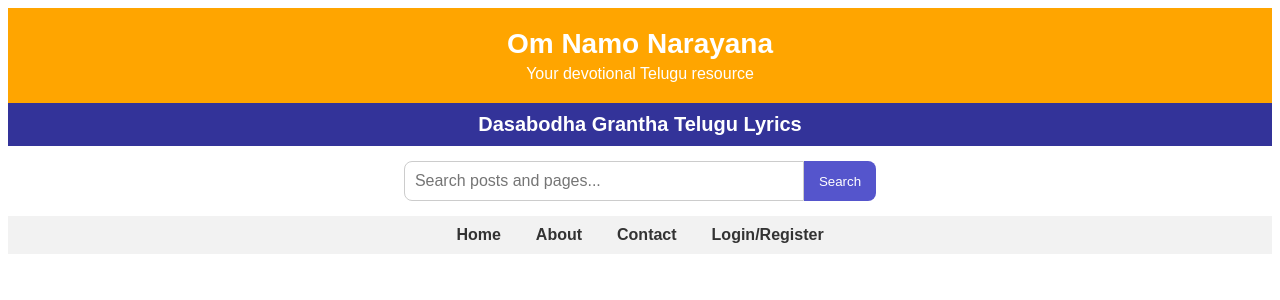
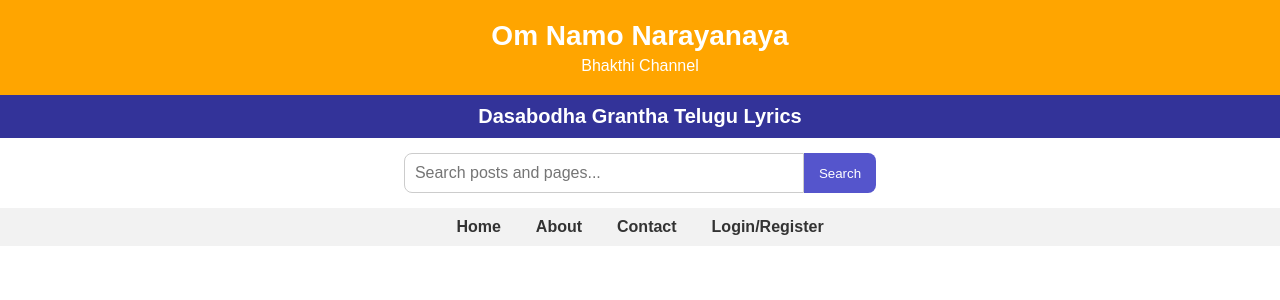
Before and after one commit to csrgnk/gsrgnk.github.io, a Jekyll site: the page header.html, which Jekyll copies as it is, in a window 1280 px wide. Shown: the top 300 px of the page. Built offline with Jekyll 4.4.1, drawn with Linux system fonts in a browser that asks for light colours.

Commit message:
Update header.html

```diff
--- a/header.html
+++ b/header.html
@@ -1,12 +1,12 @@
 <!-- Header Start -->
 <header>
-  <!-- Orange Main Box: Site Name + Tagline -->
-  <div class="main-box">
-    <h1 class="site-name">Om Namo Narayana</h1>
-    <p class="tagline">Your devotional Telugu resource</p>
+  <!-- Orange Top Box: Site Name + Tagline -->
+  <div class="top-box">
+    <h1 class="site-name">Om Namo Narayanaya</h1>
+    <p class="tagline">Bhakthi Channel</p>
   </div>
 
-  <!-- Blue Secondary Box: Section Title -->
+  <!-- Blue Section Box -->
   <div class="section-box">
     <h2>Dasabodha Grantha Telugu Lyrics</h2>
   </div>
@@ -18,10 +18,10 @@
   </div>
 
   <!-- Search Results -->
-  <div id="searchResults" style="margin-top:10px;"></div>
+  <div id="searchResults"></div>
 
   <!-- Navigation Menu -->
-  <nav>
+  <nav class="main-menu">
     <div class="menu-toggle" id="mobileMenuToggle">&#9776;</div>
     <ul class="menu" id="siteMenu">
       <li><a href="/">Home</a></li>
@@ -34,17 +34,17 @@
 
 <!-- Styles -->
 <style>
-  header { font-family:Arial,sans-serif; margin:0; padding:0; }
+  body { margin:0; font-family:Arial,sans-serif; }
 
-  /* Main Orange Box */
-  .main-box {
+  /* Orange Top Box */
+  .top-box {
     background:orange;
     color:#fff;
     text-align:center;
     padding:20px 10px;
   }
-  .main-box .site-name { font-size:28px; margin:0; font-weight:bold; }
-  .main-box .tagline { font-size:16px; margin:5px 0 0 0; }
+  .top-box .site-name { font-size:28px; margin:0; font-weight:bold; }
+  .top-box .tagline { font-size:16px; margin:5px 0 0 0; }
 
   /* Blue Section Box */
   .section-box {
@@ -62,10 +62,10 @@
   .search-box button:hover { background:#7777ee; }
 
   /* Search Results */
-  #searchResults { text-align:center; font-size:16px; }
+  #searchResults { text-align:center; font-size:16px; margin-bottom:15px; }
 
   /* Navigation Menu */
-  nav { background:#f2f2f2; }
+  nav.main-menu { background:#f2f2f2; width:100%; }
   .menu { list-style:none; display:flex; justify-content:center; padding:0; margin:0; gap:15px; }
   .menu li a { color:#333; text-decoration:none; padding:10px; display:block; font-weight:bold; }
   .menu li a:hover { text-decoration:underline; }
```
Also changed, not shown: other parts of header.html (+2 -3 lines).
